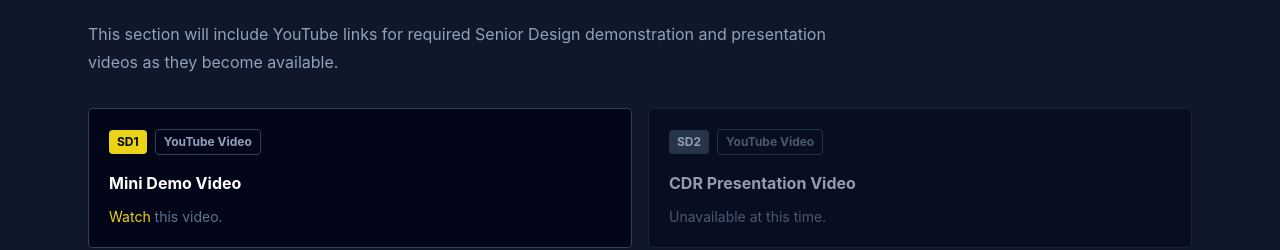
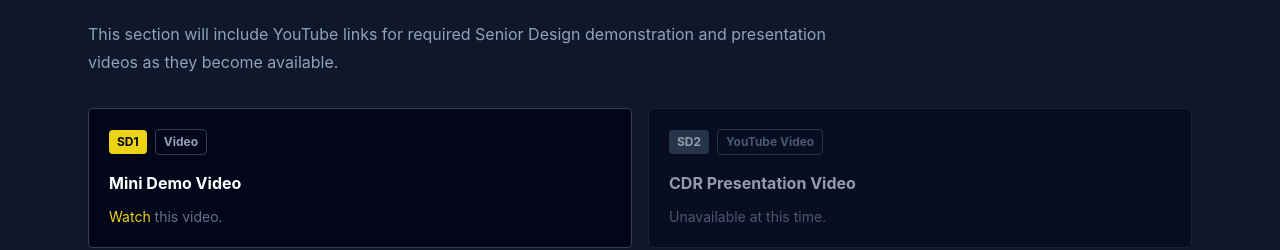
Before and after one commit to Teesitin/precisionshot-web, a SvelteKit app: page / in a window 1280 px wide. Shown: the part 6303-6553 px from the top of the page. Built offline with nearby package versions, Linux system fonts and the light colour scheme.

Commit message:
Update +page.svelte

```diff
--- a/src/routes/+page.svelte
+++ b/src/routes/+page.svelte
@@ -73,7 +73,7 @@
     ];
 
     const videos = [
-        { title: 'Mini Demo Video', href: 'https://www.youtube.com/watch?v=dQw4w9WgXcQ&list=RDdQw4w9WgXcQ&start_radio=1', phase: 'SD1', type: 'YouTube Video', action: 'Watch' },
+        { title: 'Mini Demo Video', href: 'https://delayne.b-cdn.net/precisionshot/PrecisionShot_SD1_Mini_Demo_2026-07-27.mp4', phase: 'SD1', type: 'Video', action: 'Watch' },
         { title: 'CDR Presentation Video', href: '', phase: 'SD2', type: 'YouTube Video', action: 'Watch' },
         { title: 'Midterm Demonstration Video', href: '', phase: 'SD2', type: 'YouTube Video', action: 'Watch' },
         { title: 'Final Presentation Video', href: '', phase: 'SD2', type: 'YouTube Video', action: 'Watch' },
```
